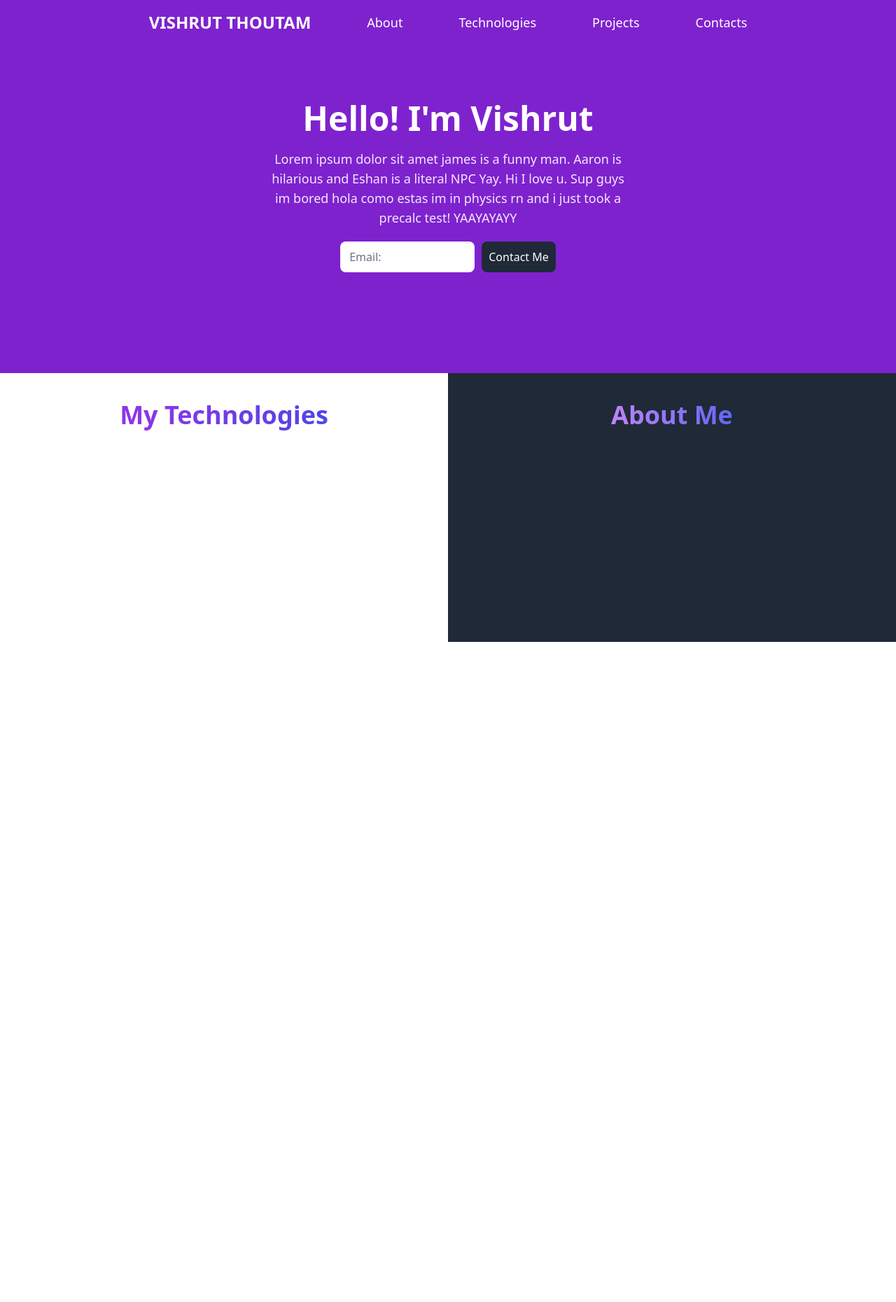
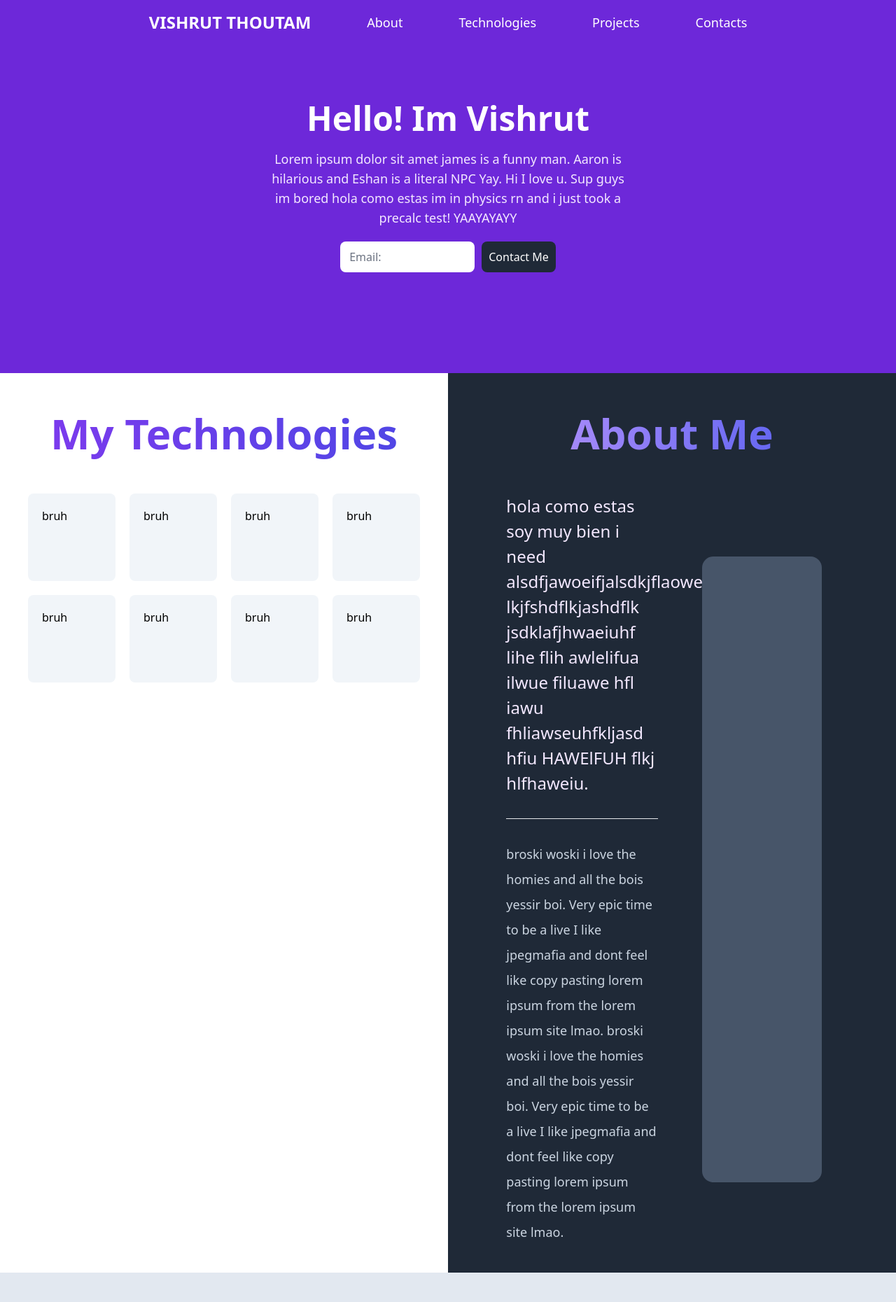
Before and after one commit to VisH317/portfolio-website, a Next.js app: page / in a window 1280 px wide. Shown: the top 1860 px of the page at 70% size. Before the commit the page ends 917 px from the top, so only its background shows below. Built offline with nearby package versions, Linux system fonts and the light colour scheme.

Commit message:
finished layout for about and technologies

```diff
--- a/src/components/About.tsx
+++ b/src/components/About.tsx
@@ -1,14 +1,31 @@
 import React, { useState } from 'react'
 import Image from 'next/image'
+import TechGrid from './TechGrid'
 
 export default function About() {
+
+    const [hovered, setHovered] = useState(true)
+    const onHover = () => setHovered(true)
+    const offHover = () => setHovered(false)
+
     return (
-        <div className='grid grid-cols-2 w-full'>
-            <div className='w-full p-10 h-96 flex justify-center'>
-                <p className="text-4xl font-semibold bg-gradient-to-r from-purple-600 to-indigo-600 bg-clip-text text-transparent">My Technologies</p>
+        <div className='grid grid-cols-2 w-full h-auto'>
+            <div className='w-full p-10 flex items-center flex-col gap-10' onMouseOver={onHover} onMouseOut={offHover}>
+                <p className="text-6xl font-semibold bg-gradient-to-r from-violet-600 to-indigo-600 bg-clip-text text-transparent p-4 text-center">My Technologies</p>
+                <TechGrid hovered={hovered}/>
             </div>
-            <div className="w-full bg-gray-800 text-purple-100 p-10 flex justify-center">
-            <p className="text-4xl font-semibold bg-gradient-to-r from-purple-400 to-indigo-500 bg-clip-text text-transparent">About Me</p>
+            <div className="w-full bg-gray-800 text-purple-100 p-10 flex items-center flex-col gap-10">
+                <p className="text-6xl font-semibold bg-gradient-to-r from-violet-400 to-indigo-500 bg-clip-text text-transparent p-4">About Me</p>
+                <div className="grid grid-cols-2 w-11/12">
+                    <div className="px-5">
+                        <p className='text-2xl leading-9 font-light'>hola como estas soy muy bien i need alsdfjawoeifjalsdkjflaoweihn lkjfshdflkjashdflk jsdklafjhwaeiuhf lihe flih awlelifua ilwue filuawe hfl iawu fhliawseuhfkljasd hfiu HAWElFUH flkj hlfhaweiu. </p>
+                        <hr className="h-px my-8 bg-gray-200 border-0 dark:bg-slate-700"/>
+                        <p className="text-lg leading-9 font-light text-slate-300">broski woski i love the homies and all the bois yessir boi. Very epic time to be a live I like jpegmafia and dont feel like copy pasting lorem ipsum from the lorem ipsum site lmao. broski woski i love the homies and all the bois yessir boi. Very epic time to be a live I like jpegmafia and dont feel like copy pasting lorem ipsum from the lorem ipsum site lmao. </p>
+                    </div>
+                    <div className="flex justify-center items-center">
+                        <div className="h-5/6 w-2/3 bg-slate-600 rounded-2xl"></div>
+                    </div>
+                </div>
             </div>
         </div>
     )
--- /dev/null
+++ b/src/components/Footer.tsx
@@ -0,0 +1,9 @@
+import React from 'react'
+
+export default function Footer() {
+    return (
+        <div className="bg-violet-600 w-full h-1/4">
+            FOOTER
+        </div>
+    )
+}
--- a/src/components/Landing.tsx
+++ b/src/components/Landing.tsx
@@ -2,15 +2,15 @@ import React from 'react'
 
 export default function Landing() {
     return (
-        <div className='md:container md:mx-auto w-full h-2/3 bg-purple-700 flex items-center justify-center flex-col gap-5'>
+        <div className='container mx-auto w-full h-2/3 bg-violet-700 flex items-center justify-center flex-col gap-5 max-w-full'>
             {/* <div className="bg-purple-100 p-5 rounded-3xl flex items-center justify-center"> */}
-            <p className='text-5xl text-white font-bold'>Hello! I'm Vishrut</p>
+            <p className='text-5xl text-white font-bold'>Hello! Im Vishrut</p>
             {/* </div> */}
             <div className="w-2/5">
             <p className="text-lg text-purple-100 font-light text-center">Lorem ipsum dolor sit amet james is a funny man. Aaron is hilarious and Eshan is a literal NPC Yay. Hi I love u. Sup guys im bored hola como estas im in physics rn and i just took a precalc test! YAAYAYAYY</p>
             </div>
             <div className="flex flex-row gap-2.5">
-                <input type='email' className="form-input rounded-lg border-transparent w-48 focus:w-80 duration-300 hover:drop-shadow-lg" placeholder="Email:"></input>
+                <input type='email' className="form-input rounded-lg border-transparent w-48 focus:w-80 duration-300 hover:drop-shadow-lg ease-in-out" placeholder="Email:"></input>
                 <button type="submit" className="bg-gray-800 text-white rounded-lg p-2.5 hover:bg-gray-700 hover:drop-shadow-xl hover:-translate-y-1 duration-300 delay-75  ">Contact Me</button>
             </div>
         </div>
--- a/src/components/Navbar.tsx
+++ b/src/components/Navbar.tsx
@@ -3,7 +3,7 @@ import Link from 'next/link'
 
 export default function Navbar() {
     return (
-        <div className="flex md:container md:mx-auto px-16 bg-purple-700 w-9/12 h-16 items-center flex-row flex-auto basis-4 gap-20 justify-center text-white fixed">
+        <div className="flex container mx-auto px-16 bg-violet-700 w-full h-16 items-center flex-row flex-auto basis-4 gap-20 justify-center text-white fixed max-w-full z-50">
             <div className='text-2xl font-bold'>VISHRUT THOUTAM</div>
             <div className='text-lg'>About</div>
             <div className='text-lg'>Technologies</div>
--- /dev/null
+++ b/src/components/Slideshow.tsx
@@ -0,0 +1,20 @@
+import React from 'react'
+
+export default function Slideshow() {
+    // for image dimming: background: linear-gradient( rgba(0, 0, 0, 0.5), rgba(0, 0, 0, 0.5) ), url('landingpagepic.jpg');
+
+    // setup entries and hover effects for them
+
+    return (
+        <div className="bg-slate-200 w-full h-1/2 flex flex-col justify-center p-5 gap-5">
+            <p className="text-6xl font-bold bg-gradient-to-r from-violet-600 to-indigo-600 bg-clip-text text-transparent p-4 text-center">Projects Completed</p>
+            <div className="flex flex-row gap-5 h-3/4 items-center px-10">
+                <div className="w-1/4 flex justify-center bg-slate-400 h-3/4 rounded-2xl hover:bg-slate-600 duration-300">1</div>
+                <div className="w-1/12 flex justify-center">left</div>
+                <div className="w-1/3 flex justify-center bg-slate-400 h-full rounded-2xl hover:bg-slate-600 duration-300">1</div>
+                <div className="w-1/12 flex justify-center">right</div>
+                <div className="w-1/4 flex justify-center bg-slate-400 rounded-2xl h-3/4 hover:bg-slate-600 duration-300">1</div>
+            </div>
+        </div>
+    )
+}
--- a/src/components/TechGrid.tsx
+++ b/src/components/TechGrid.tsx
@@ -6,20 +6,16 @@ interface TechGridProps {
 }
 
 export default function TechGrid(props: TechGridProps) {
-    return props.hovered ? (
-        <div className="grid grid-cols-4 gap-4">
-            <TechGridItem>bruh</TechGridItem>
-            <TechGridItem>bruh</TechGridItem>
-            <TechGridItem>bruh</TechGridItem>
-            <TechGridItem>bruh</TechGridItem>
-            <TechGridItem>bruh</TechGridItem>
-            <TechGridItem>bruh</TechGridItem>
-            <TechGridItem>bruh</TechGridItem>
-            <TechGridItem>bruh</TechGridItem>
-        </div>
-    ) : (
-        <div className="">
-
+    return (
+        <div className="grid grid-cols-4 gap-5 w-full">
+            <TechGridItem grow={false}>bruh</TechGridItem>
+            <TechGridItem grow={false}>bruh</TechGridItem>
+            <TechGridItem grow={false}>bruh</TechGridItem>
+            <TechGridItem grow={false}>bruh</TechGridItem>
+            <TechGridItem grow={false}>bruh</TechGridItem>
+            <TechGridItem grow={false}>bruh</TechGridItem>
+            <TechGridItem grow={false}>bruh</TechGridItem>
+            <TechGridItem grow={false}>bruh</TechGridItem>
         </div>
     )
 }
--- a/src/components/TechGridItem.tsx
+++ b/src/components/TechGridItem.tsx
@@ -1,14 +1,33 @@
-import React from 'react'
+import React, { useState } from 'react'
 import Image from 'next/image'
 
 interface TechGridItemProps {
-    children: React.ReactNode
+    children: React.ReactNode,
+    grow: boolean
 }
 
 export default function TechGridItem(props: TechGridItemProps) {
+    let val = ""
+    if(props.grow) val=" grow"
+
+    const [r, setR] = useState("rotateY(0deg)")
+    const [b, setB] = useState("rotateY(-180deg)")
+
+    const mouseOver = () => {
+        setR("rotateY(-180deg)")
+        setB("rotateY(0deg)")
+    }
+    const mouseOut = () => {
+        setR("rotateY(0deg)")
+        setB("rotateY(-180deg)")
+    }
+
     return (
-        <div className="h-16">
+        <div onMouseOver={mouseOver} onMouseOut={mouseOut} className="w-full aspect-square overflow-hidden">
+        <div className={`bg-slate-100 p-5 rounded-lg w-full aspect-square duration-300`+val} style={{transformStyle: "preserve-3d", transform:r, backfaceVisibility: 'hidden'}}>
             {props.children}
+        </div>
+        <div className="bg-slate-500 p-5 rounded-lg w-full aspect-square duration-300 relative -top-full" style={{transformStyle: "preserve-3d", transform:b, backfaceVisibility: 'hidden'}}></div>
         </div>
     )
 }
--- a/src/pages/_app.tsx
+++ b/src/pages/_app.tsx
@@ -1,4 +1,5 @@
 import type { AppProps } from 'next/app'
+import "../styles/card.css"
 import "../styles/globals.css"
 
 export default function App({ Component, pageProps }: AppProps) {
--- a/src/pages/index.tsx
+++ b/src/pages/index.tsx
@@ -4,6 +4,8 @@ import { Inter } from 'next/font/google'
 import Navbar from '@/components/Navbar'
 import Landing from '@/components/Landing'
 import About from '@/components/About'
+import Slideshow from '@/components/Slideshow'
+import Footer from '@/components/Footer'
 
 const inter = Inter({ subsets: ['latin'] })
 
@@ -15,11 +17,14 @@ export default function Home() {
         <meta name="description" content="Generated by create next app" />
         <meta name="viewport" content="width=device-width, initial-scale=1" />
         <link rel="icon" href="/favicon.ico" />
+        <meta name="viewport" content="width=device-width, initial-scale=1, maximum-scale=1, user-scalable=0"/>
       </Head>
-      <div className="md:container md:mx-auto w-screen h-screen">
+      <div className="container mx-auto max-w-screen h-screen max-w-full">
         <Navbar/>
         <Landing/>
         <About/>
+        <Slideshow/>
+        <Footer/>
       </div>
     </>
   )
--- a/src/styles/globals.css
+++ b/src/styles/globals.css
@@ -1,3 +1,11 @@
 @tailwind base;
 @tailwind components;
 @tailwind utilities;
+
+veryepiccard {
+    background-color: white;
+}
+
+veryepiccard:hover {
+    transform: rotateY(180deg)
+}
```
Also changed, not shown: src/styles/card.css (added).
